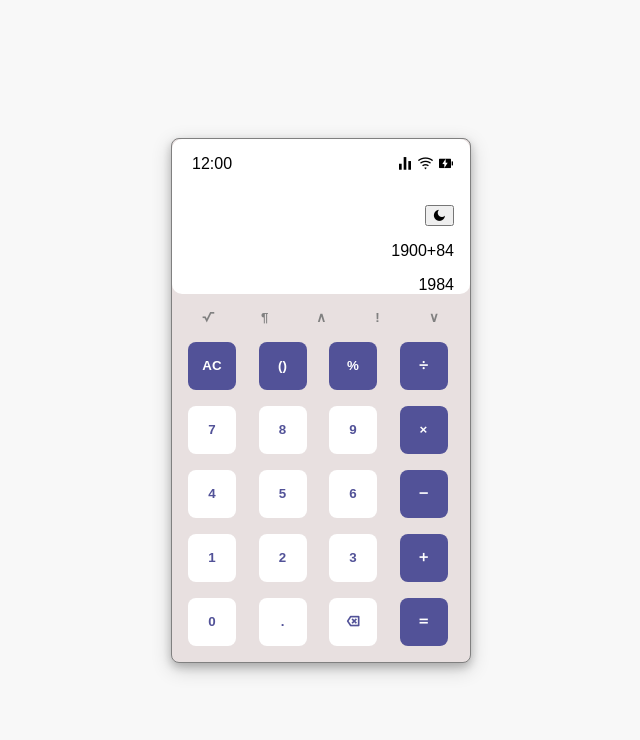
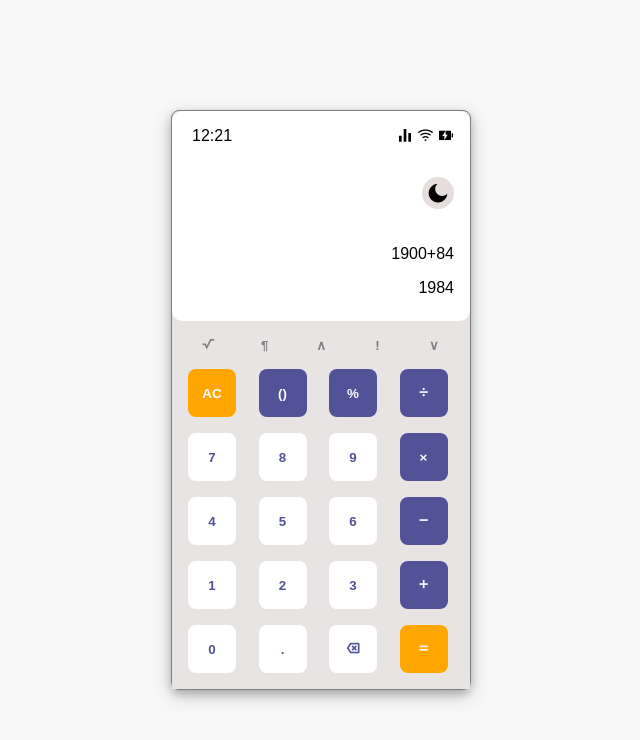
Before and after one commit to annmarytom/vanilla-js, a plain HTML site: page calculator/index.html in a window 1280 px wide. Shown: the whole page, without its empty margins (319-959 px from the left). Drawn offline with nearby package versions, Linux system fonts and the light colour scheme.

Commit message:
additional styles added to the theme button

```diff
--- a/calculator/index.html
+++ b/calculator/index.html
@@ -8,14 +8,14 @@
     <meta name='viewport' content='width=device-width, initial-scale=1'>
     <link href="https://cdn.jsdelivr.net/npm/remixicon@4.5.0/fonts/remixicon.css" rel="stylesheet" />
     <link rel='stylesheet' type='text/css' media='screen' href='styles/style.css'>
-    <script src='scripts/script.js'></script>
+
 </head>
 
-<body>
+<body >
     <div class="container">
         <div class="calc-display">
             <div class="calc-upper-div-controls">
-                <div class="left-items">12:00</div>
+                <div class="left-items" id="time">12:00</div>
                 <div class="right-items">
                     <i class="ri-bar-chart-fill"></i>
                     <i class="ri-wifi-line"></i>
@@ -23,10 +23,12 @@
                 </div>
             </div>
             <div class="calc-display-controls">
-                <button class="calc-display-control">
+                <button class="theme-btn">
                     <i class="ri-moon-fill"></i>
+                    <i class="ri-sun-fill"></i>
                 </button>
             </div>
+
             <div class="calc-display-history">1900+84</div>
             <div class="calc-display-value">1984</div>
         </div>
@@ -62,6 +64,7 @@
             </div>
         </div>
     </div>
+    <script src='scripts/script.js'></script>
 </body>
 
 </html>
--- a/calculator/scripts/script.js
+++ b/calculator/scripts/script.js
@@ -0,0 +1,8 @@
+const time = document.getElementById('time');
+
+setInterval(() => {
+    const date = new Date();
+    const hours = date.getHours();
+    const minutes = date.getMinutes();
+    time.innerText = `${hours < 10 ? '0' + hours : hours}:${minutes < 10 ? '0' + minutes : minutes}`;
+}, 1000);
--- a/calculator/styles/style.css
+++ b/calculator/styles/style.css
@@ -1,10 +1,21 @@
 :root {
     --body-bg-color: rgb(248 248 248);
+    --container-bg-color:rgb(232, 224, 224);
     --primary: #FFF;
     --secondary: #525298;
-    --display-bg: #FFF
+    --secondary-bg-color:hsl(39, 100%, 50%);
+    --display-bg: #FFF;
+    --theme-btn-bg: rgb(230, 221, 221);
+    --display-keyboard-bg:#e9e4e4;
 }
-
+:root .darkmode{
+    --body-bg-color: rgb(248 248 248);
+    --container-bg-color:rgb(58, 56, 56);
+    --primary: #FFF;
+    --secondary: #525298;
+    --display-bg: #FFF;
+    --theme-btn-bg: rgb(230, 221, 221);
+}
 * {
     box-sizing: border-box;
 }
@@ -22,7 +33,7 @@ body {
 
 .container {
     width: 300px;
-    background-color: rgb(232, 224, 224);
+    background-color:var(--container-bg-color) ;
     border: 0.5px solid gray;
     box-shadow: 0 4px 8px 0 rgba(0, 0, 0, 0.2), 0 6px 20px 0 rgba(0, 0, 0, 0.19);
     border-radius: 0.5rem;
@@ -33,7 +44,7 @@ body {
     flex-direction: column;
     align-items: end;
     gap: 1rem;
-    padding: 0rem 1rem;
+    padding: 0rem 1rem 1.5rem 1rem;
     border-radius: 10px;
     background-color: var(--display-bg);
 }
@@ -45,13 +56,46 @@ body {
     align-items: center;
     padding: 1rem 0;
     gap: 165px;
+}
 
+.calc-display-controls {
+    margin-bottom: 20px;
+}
+
+.calc-display-controls .theme-btn {
+    border: none;
+    border-radius: 20px;
+    background-color: var(--theme-btn-bg);
+    align-items: center;
+    justify-content: center;
+    cursor: pointer;
+    display: flex;
+    width: 2rem;
+    height: 2rem;
+    font-size: 1.4rem;
+}
+
+.calc-display-controls .theme-btn:hover {
+    filter: brightness(90%);
+}
+
+.calc-display-controls .theme-btn i:last-child {
+    display: none;
+}
+
+.darkmode .calc-display-controls .theme-btn i:first-child {
+    display: block;
+}
+
+.darkmode .calc-display-controls .theme-btn i:last-child {
+    display: none;
 }
 
 .calc-keyboard {
     padding: 1rem;
     display: flex;
     flex-direction: column;
+    background-color:var(--display-keyboard-bg);
     gap: 1rem;
 }
 
@@ -110,7 +154,7 @@ body {
 }
 
 .calc-btn-grid .calc-btn-acent {
-    background-color: var(--secondary);
+    background-color: var(--secondary-bg-color);
     color: var(--primary);
     border-radius: 0.5rem;
     cursor: pointer;
```
